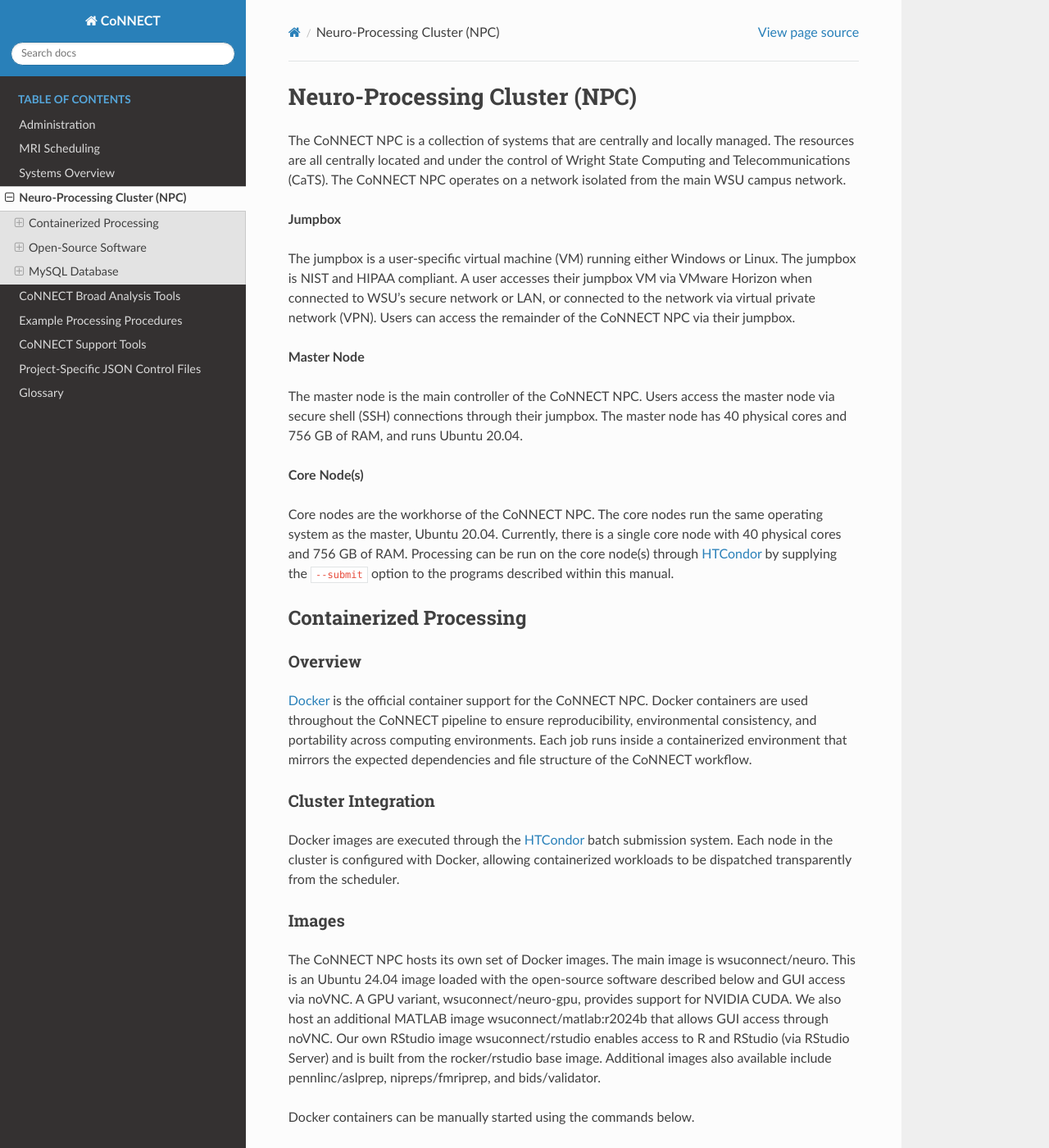
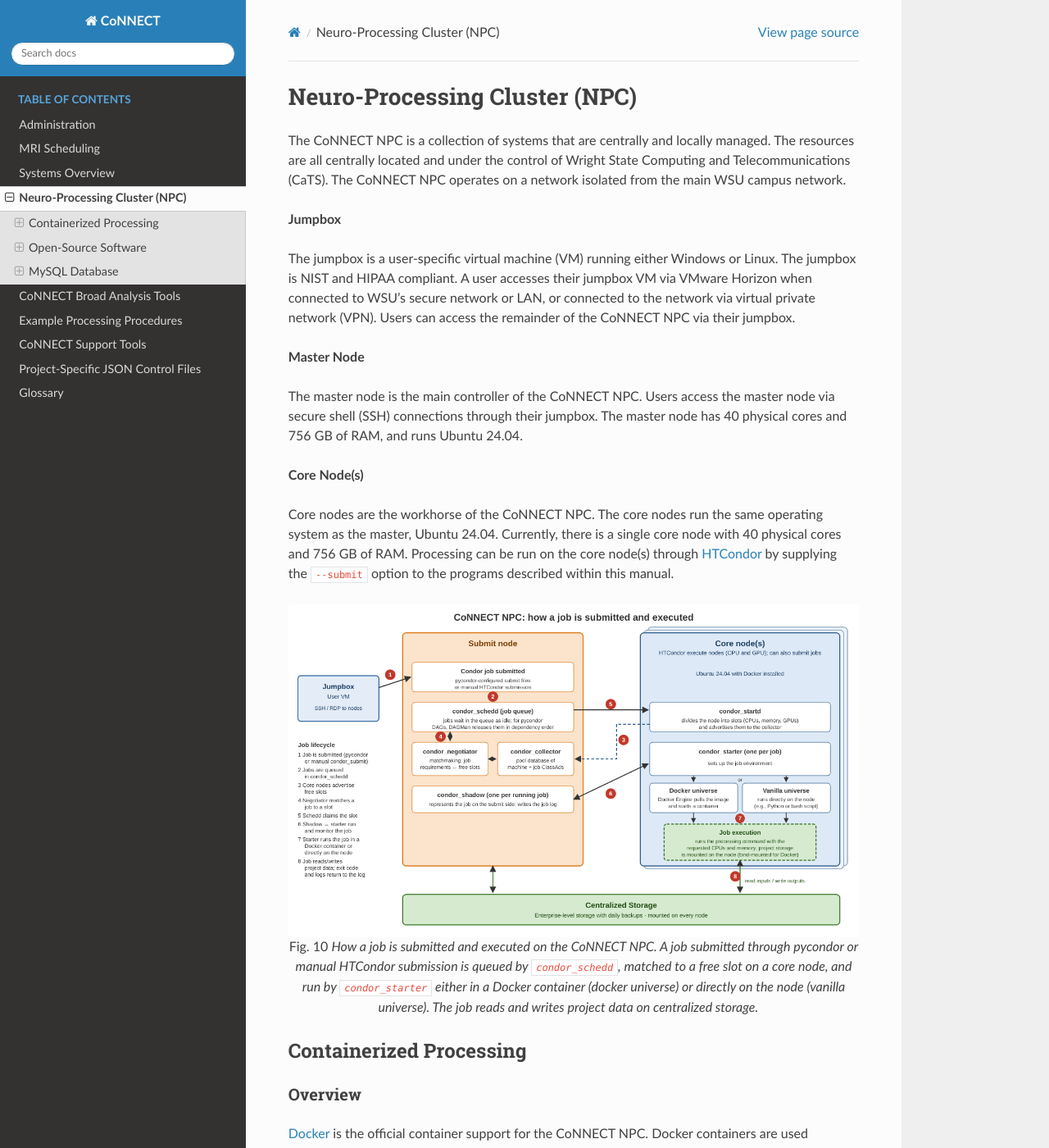
Before and after one commit to mattsherwood87/wsuconnect, a Sphinx documentation site: the page built from docs/source/cluster_computing/index.rst, in a window 1280 px wide and 1400 px high. Shown: the whole window at 82% size. Built offline with Sphinx 7.4.7 and the Read the Docs theme 3.1.0, drawn with Linux system fonts in a browser that asks for light colours; some of the changed text lies outside the part shown.

Commit message:
Add NPC job flow figure and update the containerized workflow summary
Add a diagram of how HTCondor jobs are submitted, matched and executed
on the NPC (docker or vanilla universe) to the NPC page, mark container
launch as optional in the workflow summary, and update the node OS to
Ubuntu 24.04.

Co-Authored-By: Claude Opus 5.5 <noreply@anthropic.com>
Claude-Session: https://claude.ai/code/session_01RuKq8sGMeBb23TQgV9bpw7

```diff
--- a/docs/source/cluster_computing/containerized_processing.rst
+++ b/docs/source/cluster_computing/containerized_processing.rst
@@ -114,7 +114,8 @@ Workflow Summary
    - Wrappers for Python job submission are defined in the custom *support tools*,
      such as :mod:`wsuconnect.support_tools.condor`.
 
-2. **Container Launch**
+2. **Container Launch (optional)**
+   - Jobs can run in a Docker container (docker universe) or directly on the node, such as a Python or bash script (vanilla universe).
    - Each task launches a container from a predefined image (e.g., ``wsuconnect/neuro``).
    - Volumes are mounted to map input data directories:
 
--- a/docs/source/cluster_computing/index.rst
+++ b/docs/source/cluster_computing/index.rst
@@ -17,14 +17,25 @@ their jumpbox VM via VMware Horizon when connected to WSU's secure network or LA
 **Master Node**
 
 The master node is the main controller of the CoNNECT NPC. Users access the master node via secure shell (SSH) connections through their
-jumpbox. The master node has 40 physical cores and 756 GB of RAM, and runs Ubuntu 20.04.
+jumpbox. The master node has 40 physical cores and 756 GB of RAM, and runs Ubuntu 24.04.
 
 
 **Core Node(s)**
 
-Core nodes are the workhorse of the CoNNECT NPC. The core nodes run the same operating system as the master, Ubuntu 20.04. Currently, there
+Core nodes are the workhorse of the CoNNECT NPC. The core nodes run the same operating system as the master, Ubuntu 24.04. Currently, there
 is a single core node with 40 physical cores and 756 GB of RAM. Processing can be run on the core node(s) through :term:`HTCondor` by supplying the ``--submit``
 option to the programs described within this manual.
+
+.. _npc_job_flow_figure:
+
+.. figure:: ../_images/npc_job_flow.png
+   :align: center
+   :width: 100%
+
+   How a job is submitted and executed on the CoNNECT NPC. A job submitted through pycondor or manual HTCondor
+   submission is queued by ``condor_schedd``, matched to a free slot on a core node, and run by ``condor_starter``
+   either in a Docker container (docker universe) or directly on the node (vanilla universe). The job reads and
+   writes project data on centralized storage.
 
 
 .. include:: containerized_processing.rst
--- a/docs/source/systems_overview/connect_npc.rst
+++ b/docs/source/systems_overview/connect_npc.rst
@@ -16,10 +16,10 @@ their jumpbox VM via VMware Horizon when connected to WSU's secure network or LA
 **Master Node**
 
 The master node is the main controller of the CoNNECT NPC. Users access the master node via secure shell (SSH) connections through their
-jumpbox. The master node has 40 physical cores and 756 GB of RAM, and runs Ubuntu 20.04.
+jumpbox. The master node has 40 physical cores and 756 GB of RAM, and runs Ubuntu 24.04.
 
 **Core Node(s)**
 
-Core nodes are the workhorse of the CoNNECT NPC. The core nodes run the same operating system as the master, Ubuntu 20.04. Currently, there
+Core nodes are the workhorse of the CoNNECT NPC. The core nodes run the same operating system as the master, Ubuntu 24.04. Currently, there
 is a single core node with 40 physical cores and 756 GB of RAM. Processing can be run on the core node(s) through :term:`HTCondor` by supplying the ``--submit``
 option to the programs described within this manual.
```
Also changed, not shown: other parts of docs/source/cluster_computing/containerized_processing.rst (+1 -1 lines), docs/source/_images/npc_job_flow.png (added), docs/source/_images/npc_job_flow.svg (added).
